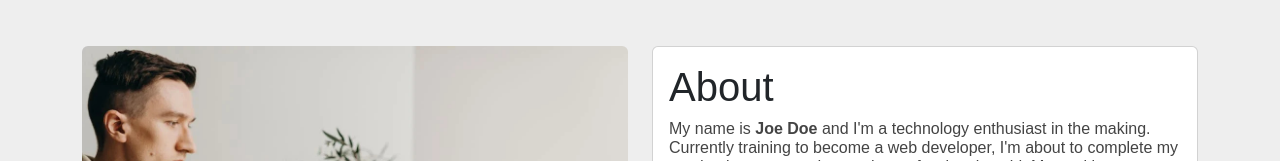
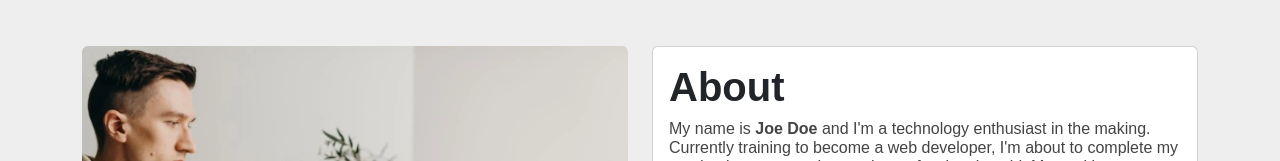
Before and after one commit to devlivepro/johndoe, a React (Create React App) app: page / in a window 1280 px wide. Shown: the part 477-638 px from the top of the page. Built offline with nearby package versions, Linux system fonts and the light colour scheme.

Commit message:
Updates style

```diff
--- a/src/assets/css/styles.css
+++ b/src/assets/css/styles.css
@@ -9,6 +9,12 @@ body {
   a {
     color: #000000;
     text-decoration: none;
+  }
+  h1{
+    font-weight: 600;
+  }
+  h6{
+    font-weight: 400;
   }
   ul {
     list-style-type: none;
```
